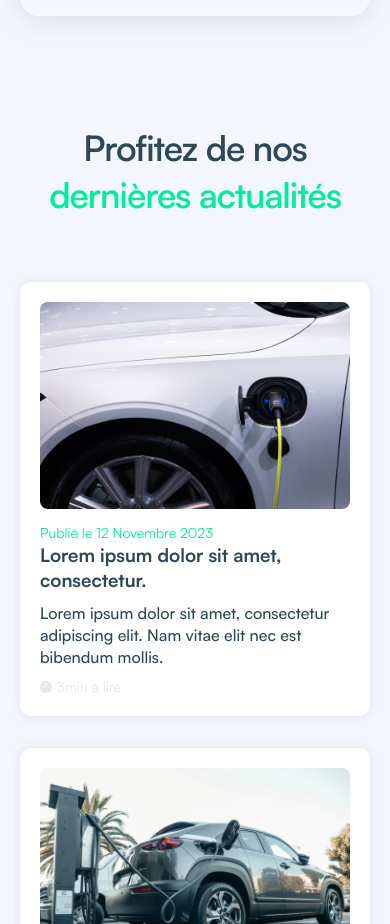
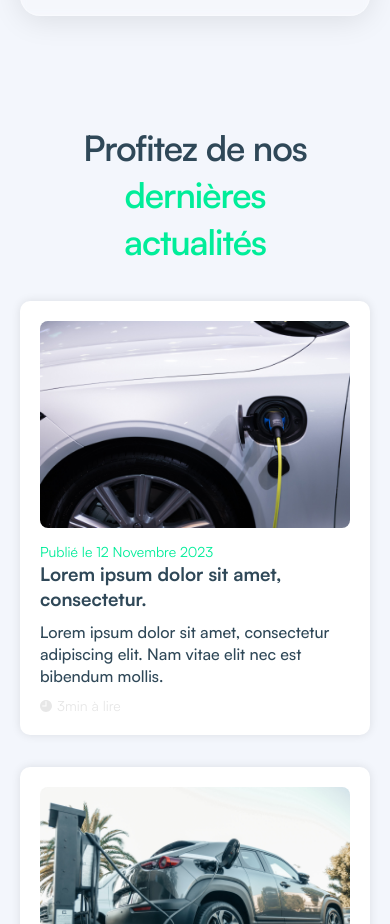
Before and after one commit to Maxime-Camaille/electric-car, a React (Create React App) app: page / in a window 390 px wide. Shown: the part 6900-7824 px from the top of the page. Built offline with nearby package versions, Linux system fonts and the light colour scheme.

Commit message:
Little modification BlogSection

```diff
--- a/src/components/BlogSection/styles.css
+++ b/src/components/BlogSection/styles.css
@@ -122,6 +122,14 @@
     border-radius: 8px;
     margin-bottom: 10px;
   }
+
+  .blog-title {
+    width: 80%;
+    font-size: 48px;
+    font-weight: 600;
+    letter-spacing: -1px;
+    margin: auto;
+  }
 }
 
 /* Styles pour mobile (par exemple, jusqu'à 480px) */
```
Also changed, not shown: src/assets/images/Nouveau Document texte.txt (deleted).
